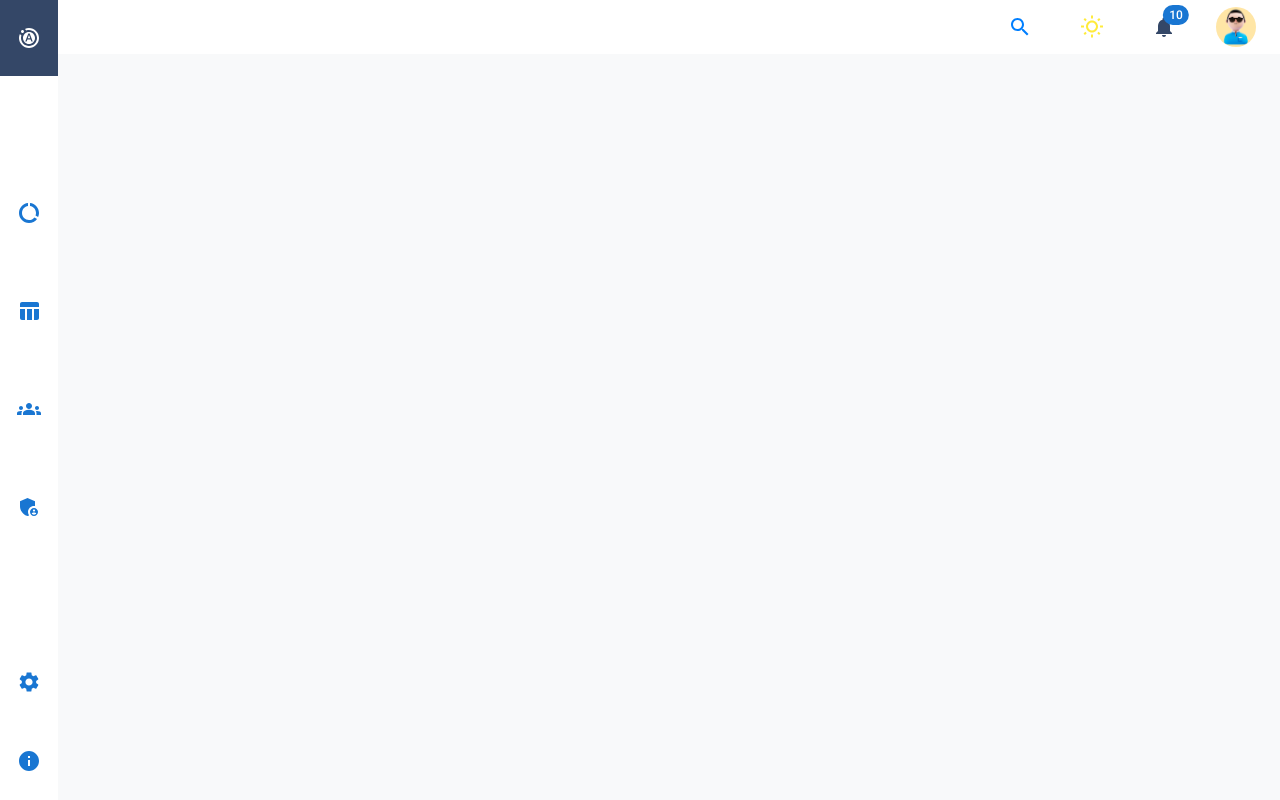
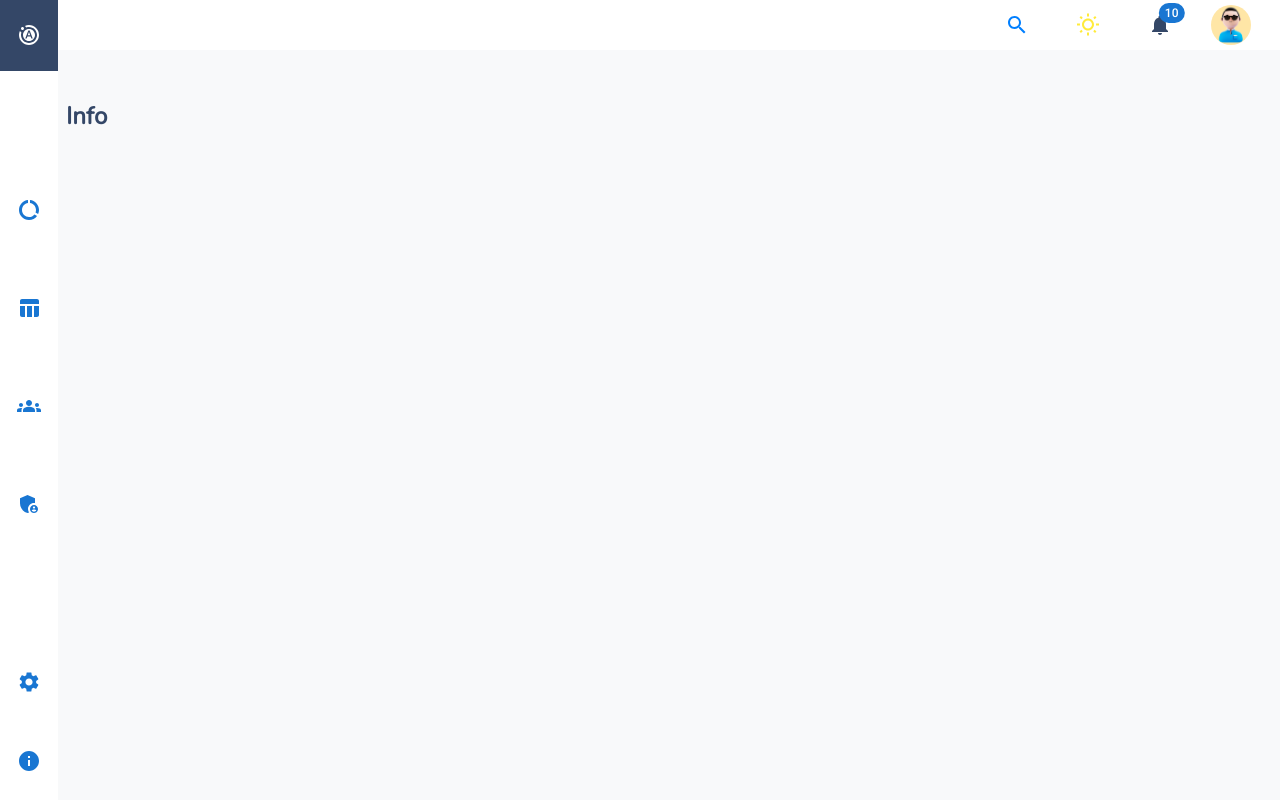
Before and after one commit to techcoders-akp/Data-automation-UI, a React (Create React App) app: page / in a window 1280 px wide. Built offline with nearby package versions, Linux system fonts and the light colour scheme.

Commit message:
added dynamic screen renderer feature for the application

```diff
--- a/src/Internals/Router.js
+++ b/src/Internals/Router.js
@@ -0,0 +1,29 @@
+import React from "react";
+
+
+export const DynamicContentRenderer = (content,contentData) =>{
+
+    switch(content)
+    {
+        case 'Home':
+            return <h1> Home</h1> ;
+
+        case 'Database Table':
+            return <h1> Database Table </h1> ;
+
+        case 'Users':
+            return <h1> Users</h1> ;
+
+        case 'Admin Panel':
+            return <h1> Admin Panel</h1> ;
+
+        case 'Settings':
+            return <h1> Settings</h1> ;
+
+        case 'Info':
+            return <h1> Info</h1> ;
+
+         default :
+            return <h1>Error Content </h1>;
+    }
+}
--- a/src/Internals/Themes.js
+++ b/src/Internals/Themes.js
@@ -15,6 +15,9 @@ const themeLight = createTheme({
     icons:{
       Blue:"rgb(52, 71, 103)",
       White:'#ffff'
+    },
+    text:{
+      main:'rgb(52, 71, 103)'
     }
   }
   });
@@ -35,6 +38,9 @@ const themeLight = createTheme({
       icons:{
         darkBlue:"rgb(52, 71, 103)",
         White:'#ffff'
+      },
+      text:{
+        main:'#ffff'
       }
     }
   });
--- a/src/app/Components/Header/styles.js
+++ b/src/app/Components/Header/styles.js
@@ -1,7 +1,4 @@
 import { makeStyles } from '@mui/styles';
-import Switch from '@mui/material/Switch';
-import { styled } from '@mui/material/styles';
-
 
 export const HeaderStyles = makeStyles( theme  => ({
 
@@ -9,7 +6,8 @@ export const HeaderStyles = makeStyles( theme  => ({
         backgroundColor:theme.palette.background.white,
         display:'flex',
         justifyContent:'flex-end',
-        minHeight:'3.395rem',
+        // minHeight:'3.395rem',
+        padding:'5px'
     },
     flexEndDiv:{
         maxWidth:'30%',
--- a/src/app/Components/UI WINDOW/UIRenderer.jsx
+++ b/src/app/Components/UI WINDOW/UIRenderer.jsx
@@ -1,12 +1,21 @@
+import React, { useEffect } from 'react';
 import SideNavbar from '../sideNav/SideNavbar'
 import HeaderIndex from '../Header/HeaderIndex'
+import ScreenLayout from '../../Containers/App Layout/ScreenLayout';
 
 const UIRenderer = (props) => {
   const {handleMode , mode} = props ;
+
+  const [content, setContent] = React.useState("Info")
+  const [contentData, setcontentData] = React.useState({})
+
+  console.log("UI RENDERER" ,content)
+
   return (
   <>
-  <SideNavbar/>
+  <SideNavbar setContent={setContent} content={content} />
   <HeaderIndex handleMode={handleMode} mode={mode}/>
+  <ScreenLayout content={content} contentData={contentData} />
   </>
 
   )
--- a/src/app/Components/sideNav/SideNavbar.jsx
+++ b/src/app/Components/sideNav/SideNavbar.jsx
@@ -1,4 +1,4 @@
-import React from 'react';
+import React, { useEffect } from 'react';
 import Button from '@mui/material/Button';
 import Tooltip from '@mui/material/Tooltip';
 import sideIcons from './constants';
@@ -6,8 +6,18 @@ import MotionPhotosAutoIcon from '@mui/icons-material/MotionPhotosAuto';
 import { sideNavBarStyles } from './styles';
 import Fade from '@mui/material/Fade';
 
-const SideNavbar = () => {
+const SideNavbar = (props) => {
+  const { setContent , content } = props;
+
   const classes = sideNavBarStyles();
+
+  const handleDynamicScreencontent = (contentRef) => {
+    if(content !== contentRef)
+    {
+      setContent(contentRef)
+    }
+  };
+
 
   return (
     <div className={classes.root}>
@@ -18,8 +28,9 @@ const SideNavbar = () => {
       </div>
 
       <div className={classes.dynamicIconsDiv}>
-        {sideIcons.filter(sideIcons=>sideIcons.id<5).map((item) => {
-
+        {sideIcons
+          .filter((sideIcons) => sideIcons.id < 5)
+          .map((item) => {
             return (
               <Tooltip
                 title={item.Name}
@@ -27,17 +38,22 @@ const SideNavbar = () => {
                 TransitionComponent={Fade}
                 TransitionProps={{ timeout: 600 }}
               >
-              <Button key={item.id} className={classes.dynamicIcons}>
+                <Button
+                  key={item.id}
+                  className={classes.dynamicIcons}
+                  onClick={() => handleDynamicScreencontent(item.Name)}
+                >
                   {item.icon}
                 </Button>
               </Tooltip>
             );
-         } )}
+          })}
       </div>
 
       <div className={classes.footerContent}>
-      {sideIcons.filter(sideIcons=>sideIcons.id>4).map((item) => {
-
+        {sideIcons
+          .filter((sideIcons) => sideIcons.id > 4)
+          .map((item) => {
             return (
               <Tooltip
                 title={item.Name}
@@ -45,7 +61,11 @@ const SideNavbar = () => {
                 TransitionComponent={Fade}
                 TransitionProps={{ timeout: 600 }}
               >
-              <Button key={item.id} className={classes.dynamicIcons}>
+                <Button
+                  key={item.id}
+                  className={classes.dynamicIcons}
+                  onClick={() => handleDynamicScreencontent(item.Name)}
+                >
                   {item.icon}
                 </Button>
               </Tooltip>
--- a/src/app/Components/sideNav/styles.js
+++ b/src/app/Components/sideNav/styles.js
@@ -20,7 +20,7 @@ export const sideNavBarStyles = makeStyles( theme  => ({
     display: 'flex',
     justifyContent: 'center',
     backgroundColor:theme.palette.background.darkBlue,
-    height: '9.7%',
+    height: '9%',
     marginTop:'-16px',
   },
   dynamicIconsDiv: {
--- /dev/null
+++ b/src/app/Containers/App Layout/ScreenLayout.jsx
@@ -0,0 +1,24 @@
+import React, { useEffect } from 'react';
+
+import { screenLayoutStyles } from './Styles';
+import { DynamicContentRenderer } from '../../../Internals/Router';
+
+const ScreenLayout = (props) => {
+  const { content, contentData } = props;
+
+
+  console.log('SCREEN LAYOUT', content);
+
+  const classes = screenLayoutStyles();
+  return (
+    <>
+      <section className={classes.root}>
+        <div className={classes.container}>
+          {DynamicContentRenderer(content, contentData)}
+        </div>
+      </section>
+    </>
+  );
+};
+
+export default ScreenLayout;
--- /dev/null
+++ b/src/app/Containers/App Layout/Styles.js
@@ -0,0 +1,19 @@
+import { makeStyles } from '@mui/styles';
+
+export const screenLayoutStyles = makeStyles( theme  => ({
+
+    root:{
+        width:'94.5%',
+        height:'89.5%',
+        position:'absolute',
+        left:'5%',
+        top:'9.5%',
+        overflowY:'scroll',
+        overflowX:'hidden',
+        padding:'2px',
+        color:theme.palette.text.main
+    },
+    container:{
+
+    }
+}));
```
Also changed, not shown: src/app/Containers/App Layout/index.js (deleted, +0 -11 lines). Lines whose indentation alone changed are shown as unchanged.
